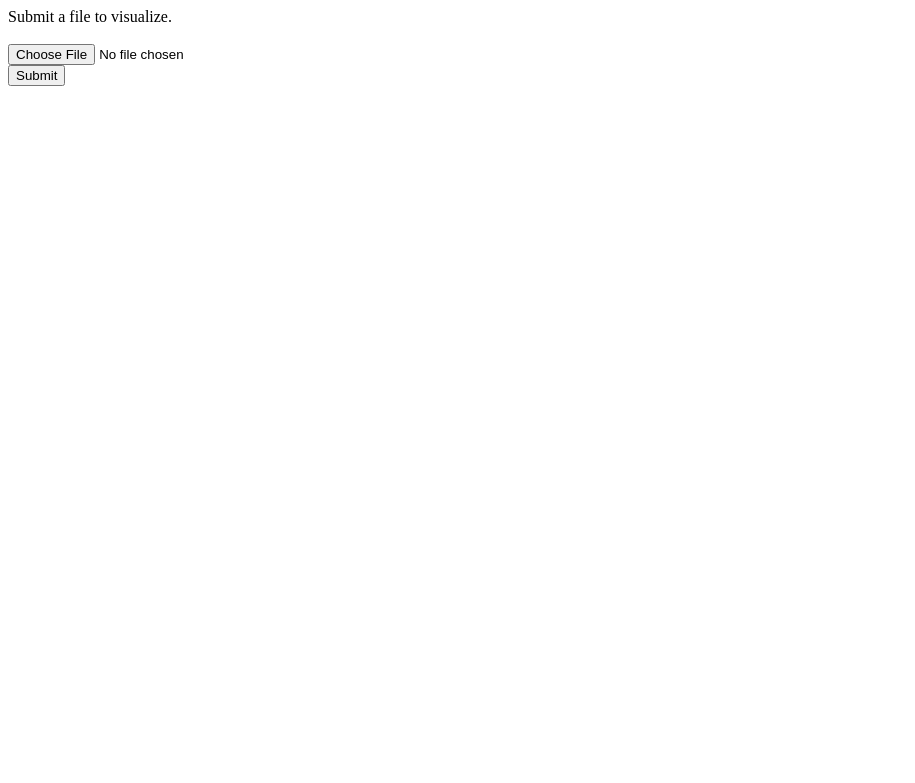
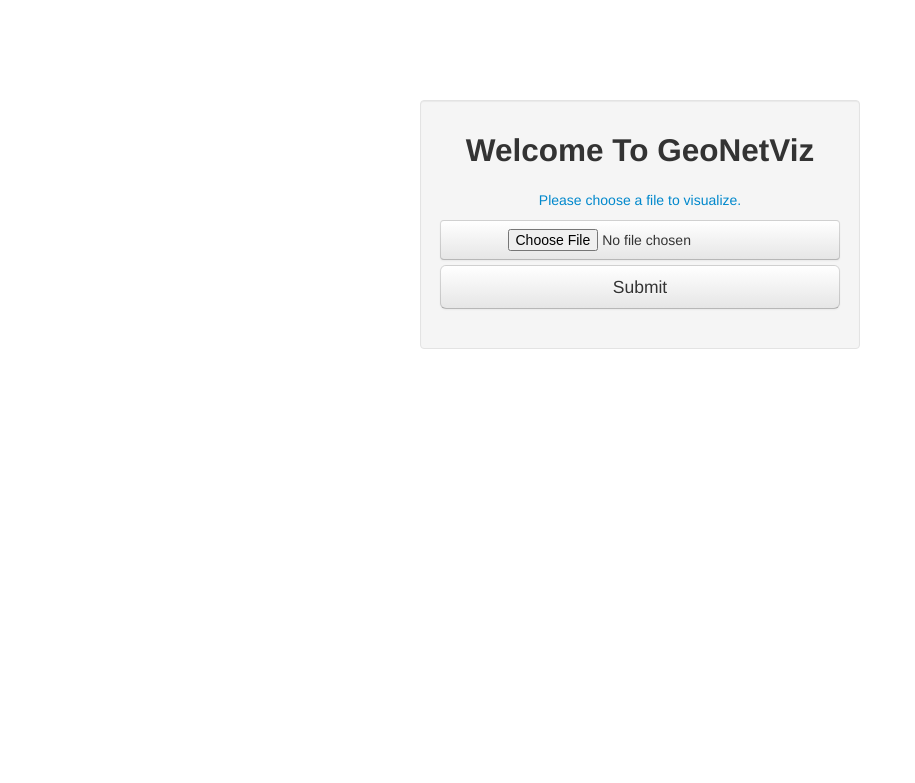
Before and after one commit to jalperin/geonetviz, a Python web app: template templates/index.html in a window 1280 px wide. Shown: the top 783 px of the page, without its empty margins (0-915 px from the left). Run offline with Jinja, Linux system fonts and the light colour scheme; the template is opened without the code that fills it, so the values that code supplies are empty; some libraries are stand-ins or nearby versions.

Commit message:
making home page a little prettier

```diff
--- a/templates/index.html
+++ b/templates/index.html
@@ -1,18 +1,28 @@
 <html>
-<head>
+		<head>
+				<link href="/static/bootstrap/css/bootstrap.min.css" rel="stylesheet" media="screen">
+					<link href="/static/bootstrap/css/bootstrap.css" rel="stylesheet" media="screen">
+					<link href="/static/bootstrap/css/bootstrap-responsive.css" rel="stylesheet" media="screen">
+
 <script src="//ajax.googleapis.com/ajax/libs/jquery/1.4.3/jquery.min.js"></script>
 <script>
 </script>
 </head>
 
 <body>
+		<script src="http://code.jquery.com/jquery-latest.js"></script>
+		<script src="/static/bootstrap/js/bootstrap.min.js"></script>
 
 
-Submit a file to visualize.<br>
-<br>
-<form action="/upload/" method="POST" enctype="multipart/form-data" id="uploadform">
-<input type="file" name="ds" id="ds" enctype="multipart/form-data">
-<br>
-<input type="submit" value="Submit">
+		<div class="well" style="max-width: 400px; margin: 0 auto 10px; margin-top:100px">
+				<h2 style="text-align: center;"> Welcome To GeoNetViz </h2>
+				<p style="color:#0088cc; text-align: center;margin-top:20px; margin-botton:20px;">Please choose a file to visualize.</p>
+				<form action="/upload/" method="POST" enctype="multipart/form-data" id="uploadform">
+				<button class="btn btn-file btn-block"><input type="file" name="ds" id="ds" enctype="multipart/form-data"/></button>
+				<input class="btn btn-large btn-block" type="submit" value="Submit">
+
+		</div>
+
+
 </body>
 </html>
```
